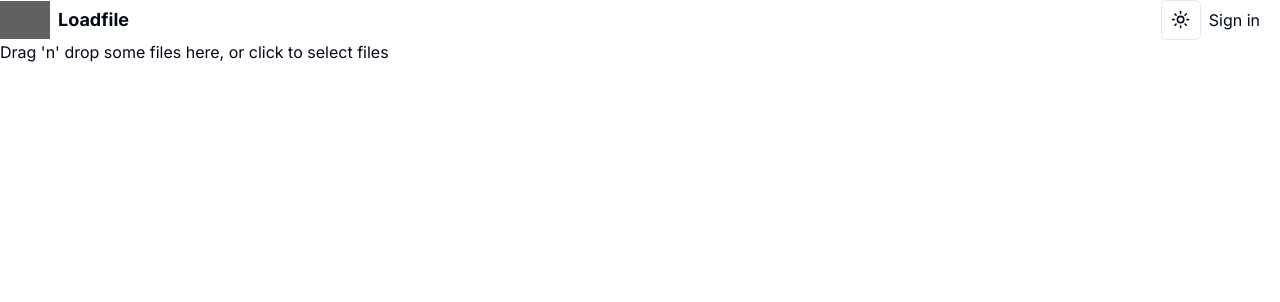
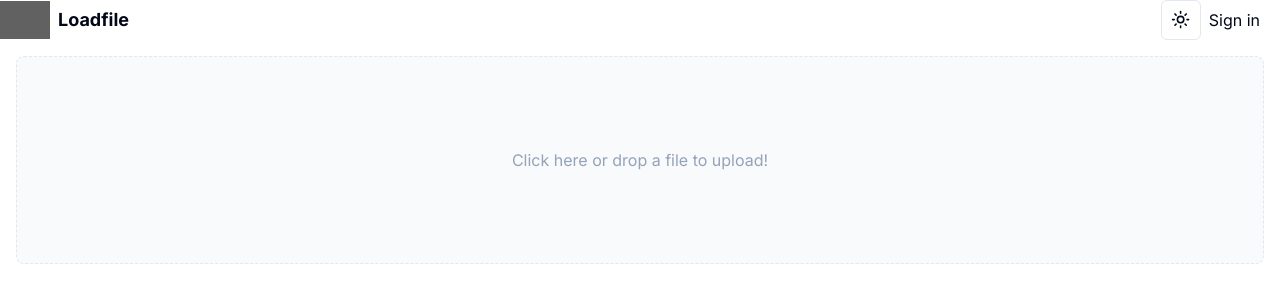
Before and after one commit to JoshSermon/loadfile, a Next.js app: page /dashboard in a window 1280 px wide. Shown: the top 302 px of the page. Built offline with nearby package versions, Linux system fonts and the light colour scheme; no server answers; grey boxes are pictures that could not be loaded.

Commit message:
styling dashboard and adding features when dragging files to upload

```diff
--- a/components/ui/Dropzone.tsx
+++ b/components/ui/Dropzone.tsx
@@ -1,19 +1,49 @@
 'use client';
+import { cn } from '@/lib/utils';
 import DropzoneComponent from 'react-dropzone'
 
 function Dropzone() {
+
+// max file size 20MB
+const maxSize = 20971520;
+
+
   return (
-    <DropzoneComponent onDrop={acceptedFiles => console.log(acceptedFiles)}>
-  {({getRootProps, getInputProps}) => (
-    <section>
-      <div {...getRootProps()}>
+    <DropzoneComponent minSize={0} maxSize={maxSize} onDrop={acceptedFiles => console.log(acceptedFiles)}>
+  {({
+    getRootProps,
+    getInputProps,
+    isDragActive,
+    isDragReject,
+    fileRejections,
+  }) => {
+
+    const isFileTooLarge = fileRejections.length > 0 && fileRejections[0].file.size > maxSize;
+
+    return (
+    <section className='m-4'>
+      <div {...getRootProps()}
+      className={cn(
+        "w-full h-52 flex justify-center items-center p-5 border border-dashed rounded-lg text-center",
+        isDragActive ? "bg-[#035FFE] text-white animate-pulse"
+        : "bg-slate-100/50 dark:bg-slate-800/80 text-slate-400"
+      )}
+      >
         <input {...getInputProps()} />
-        <p>Drag 'n' drop some files here, or click to select files</p>
+        {!isDragActive && "Click here or drop a file to upload!"}
+        {isDragActive && !isDragReject && "Drop to upload this file!"}
+        {isDragReject && "File type not accepted, sorry!"}
+        {isFileTooLarge && (
+          <div className="text-danger mt-2">File is too large.</div>
+        )}
       </div>
     </section>
-  )}
+    )
+  }}
 </DropzoneComponent>
   )
 }
 
 export default Dropzone
+
+// Stopped at 1:13:33
```
